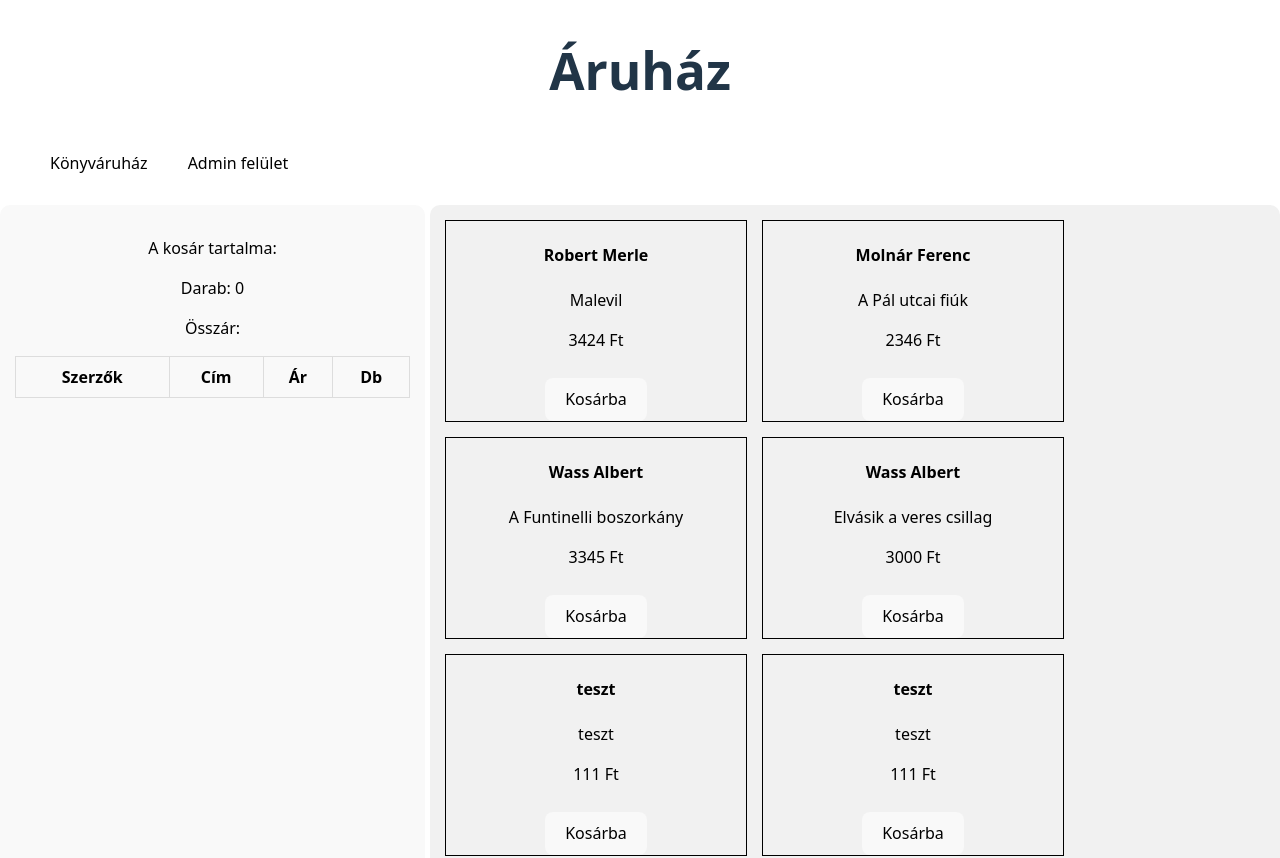
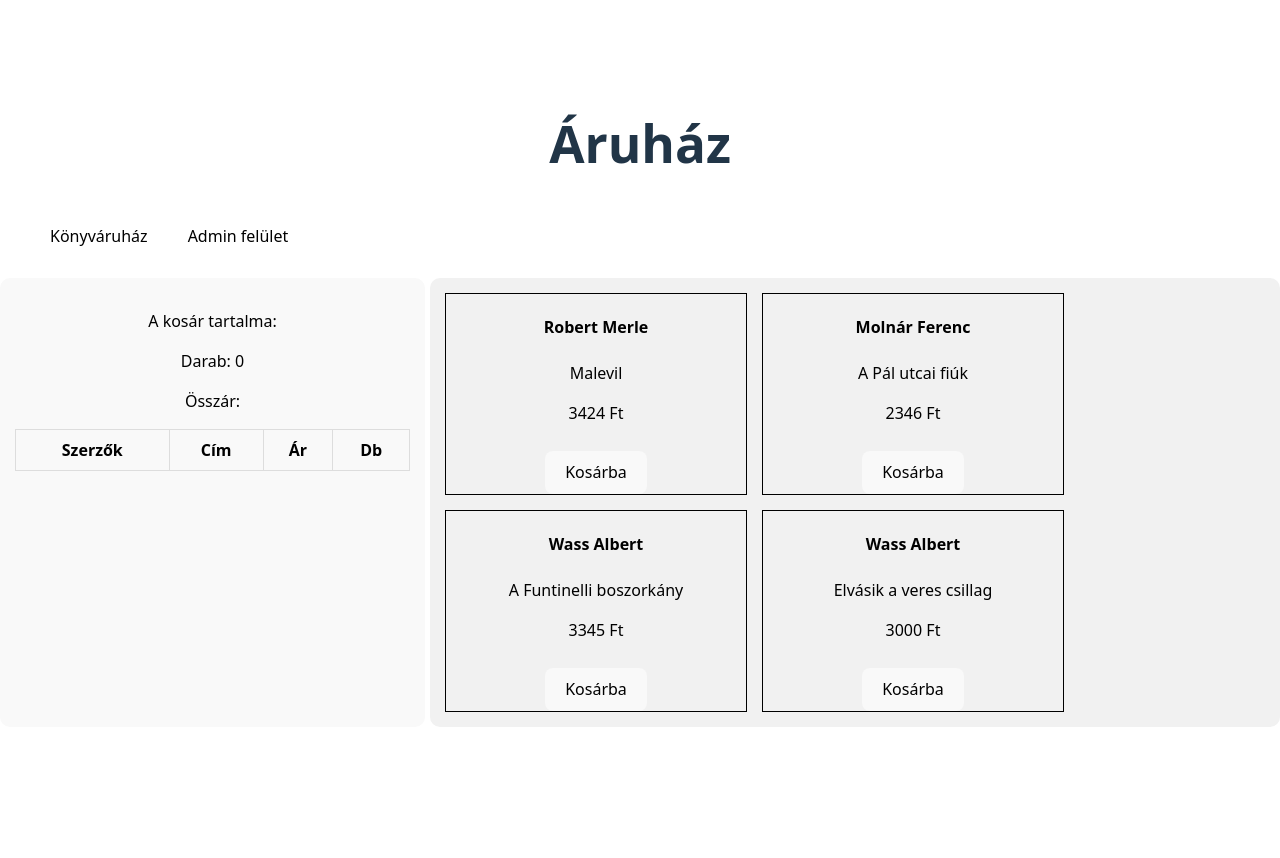
Before and after one commit to kisvmrtn/bookStore-REACT, a React (Vite) app: page / in a window 1280 px wide. Shown: the top 858 px of the page. After the commit the page ends 800 px from the top, so only its background shows below. Built offline with nearby package versions, Linux system fonts and the light colour scheme; data requests are answered from the project's data file.

Commit message:
BookAdmin.tsx added

```diff
--- a/db.json
+++ b/db.json
@@ -23,24 +23,6 @@
       "title": "Elvásik a veres csillag",
       "price": "3000",
       "id": "3"
-    },
-    {
-      "id": "1c93",
-      "author": "teszt",
-      "title": "teszt",
-      "price": 111
-    },
-    {
-      "id": "3cf3",
-      "author": "teszt",
-      "title": "teszt",
-      "price": 111
-    },
-    {
-      "id": "8fdc",
-      "author": "teszt",
-      "title": "teszt",
-      "price": 111
     }
   ]
 }
--- /dev/null
+++ b/src/components/BookAdmin.tsx
@@ -0,0 +1,27 @@
+type PropsType = {
+  author: string;
+  title: string;
+  price: number;
+  id: number;
+  onDelete: () => void;
+};
+
+export default function BookAdmin({
+  author,
+  title,
+  price,
+  id,
+  onDelete,
+}: PropsType) {
+  return (
+    <>
+      <div className="editBook" key={id}>
+        <p>{author}</p>
+        <p>{title}</p>
+        <p>{price} Ft</p>
+        <button>Edit</button>
+        <button onClick={onDelete}>X</button>
+      </div>
+    </>
+  );
+}
--- a/src/components/Form.tsx
+++ b/src/components/Form.tsx
@@ -29,6 +29,7 @@ export default function Form({ addBook }: PropsType) {
   return (
     <>
       <div className="formField">
+        <h3>Könyv felvétele</h3>
         <label>
           Szerző:
           <input type="text" name="author" onChange={handleChange} />
--- a/src/pages/Admin.tsx
+++ b/src/pages/Admin.tsx
@@ -1,3 +1,4 @@
+import BookAdmin from "../components/BookAdmin";
 import Form from "../components/Form";
 import { deleteBook, useBooks } from "../services/api";
 import "./Admin.css";
@@ -41,12 +42,14 @@ export default function Admin() {
         <p style={{ color: "red" }}>Loading...</p>
       ) : (
         books.map((book) => (
-          <div className="editBook" key={book.id}>
-            <p>{book.author}</p>
-            <p>{book.title}</p>
-            <p>{book.price} Ft</p>
-            <button onClick={() => handleDelete(book.id!)}>X</button>
-          </div>
+          <BookAdmin
+            key={book.id}
+            author={book.author}
+            title={book.title}
+            price={book.price}
+            id={book.id}
+            onDelete={() => handleDelete(book.id)}
+          ></BookAdmin>
         ))
       )}
     </>
--- a/src/services/api.ts
+++ b/src/services/api.ts
@@ -18,7 +18,7 @@ export function useBooks() {
         .then((res) => res.json())
         .then((data) => setBooks(data))
         .finally(() => setLoading(false));
-    }, 2000);
+    }, 800);
   }, []);
 
   return { books, setBooks, loading };
```
